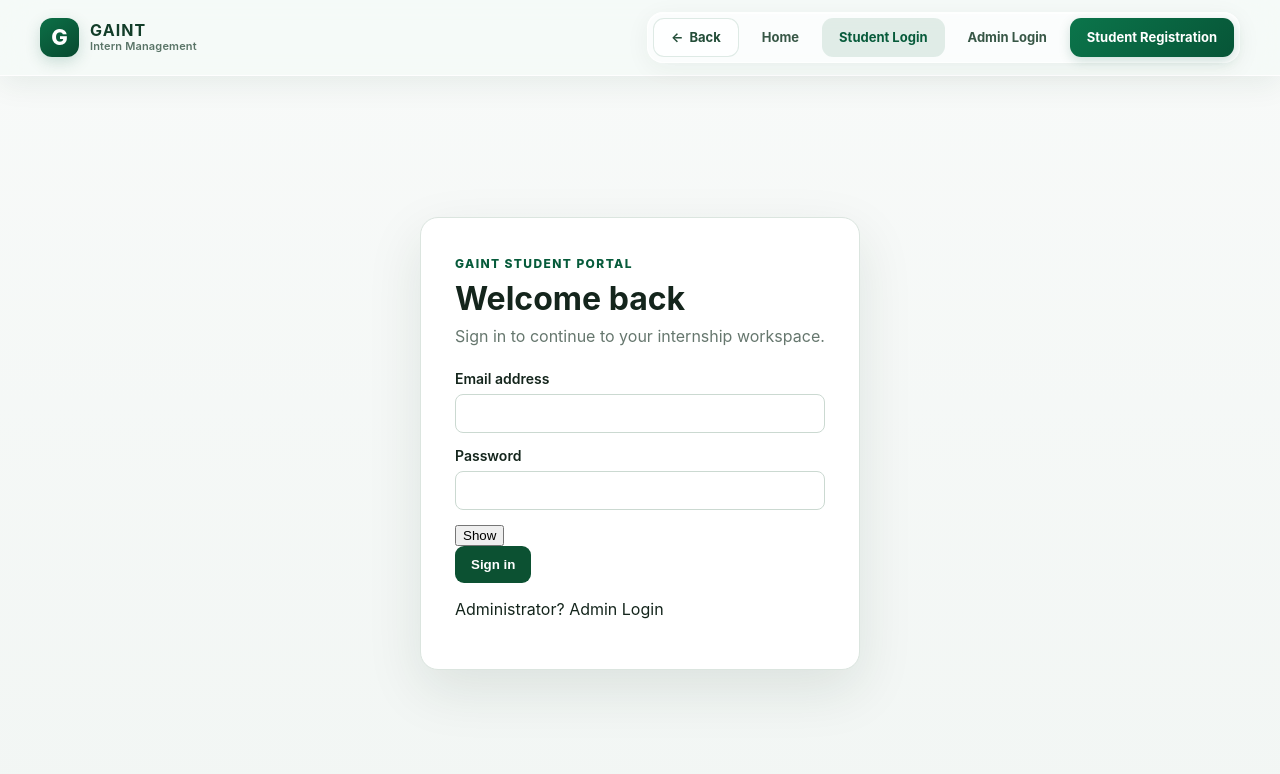
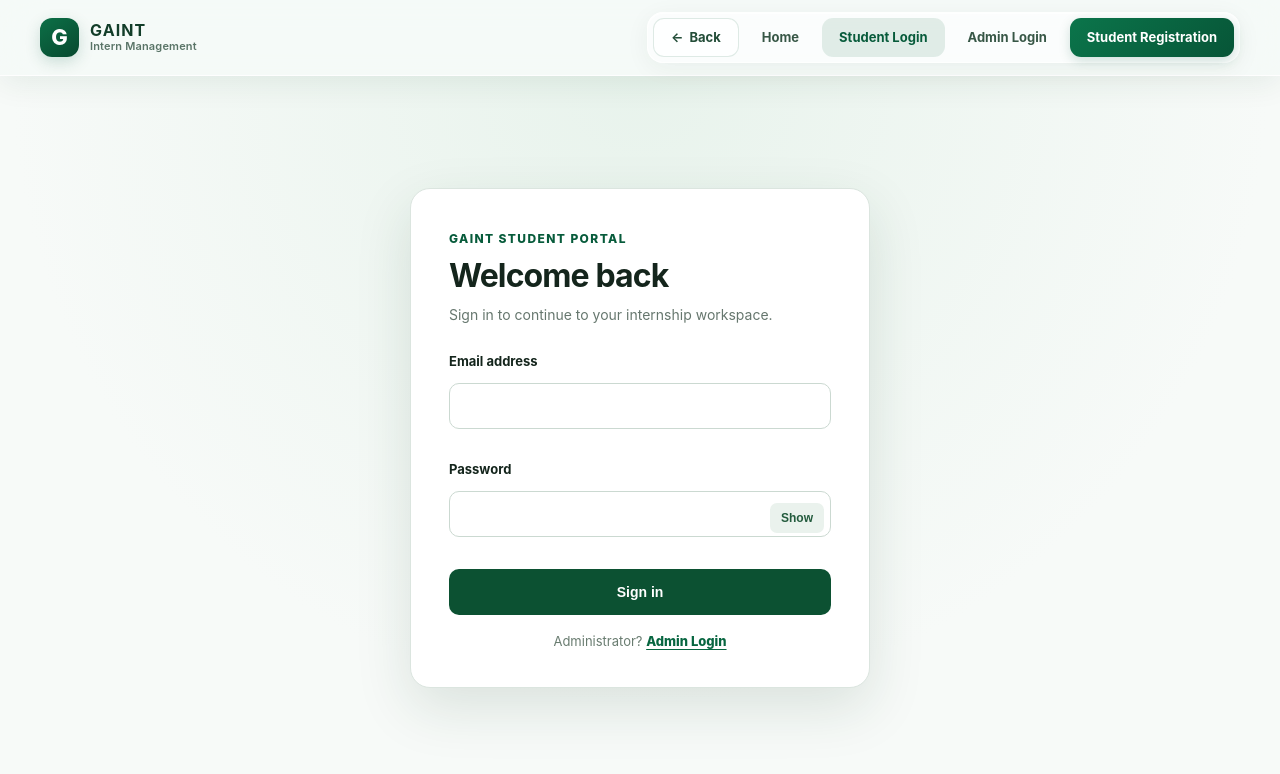
Before and after one commit to cloutgaint/InternsManagement, a Next.js app in the folder frontend/: page /login in a window 1280 px wide. Shown: the top 774 px of the page. Built offline with nearby package versions, Linux system fonts and the light colour scheme; no server answers.

Commit message:
style(auth): align login form and embed password visibility button

```diff
--- a/frontend/shared/globals.css
+++ b/frontend/shared/globals.css
@@ -245,3 +245,23 @@
 .simple-home a:focus-visible{outline:3px solid #35a575;outline-offset:4px}
 @media(max-width:750px){.simple-home-container{padding-left:20px;padding-right:20px}.simple-home-hero-content{padding:70px 0}.simple-home-hero h1{font-size:46px;letter-spacing:-1.7px}.simple-home-steps{grid-template-columns:1fr}.simple-home-step,.simple-home-step:not(:first-child){padding:20px 0;border-left:0;border-bottom:1px solid #e5ede7}.simple-home-bottom-inner{align-items:flex-start;flex-direction:column}}
 @media(prefers-reduced-motion:reduce){.simple-home *{transition:none!important}}
+
+/* Login: consistent field alignment, inline password toggle and primary CTA. */
+.auth-login-shell{min-height:calc(100vh - 76px);padding:60px 20px;background:radial-gradient(circle at 50% 0%,#e8f3ec,#f7faf8 65%);display:flex;align-items:center;justify-content:center}
+.auth-login-panel{width:min(460px,100%);padding:38px;border-radius:20px;box-shadow:0 20px 55px #163d2720}
+.auth-login-panel .auth-brand{margin-bottom:27px}
+.auth-login-panel .auth-brand h1{font-size:32px;letter-spacing:-.9px;margin:9px 0}
+.auth-login-panel .auth-brand p{font-size:14px;line-height:1.6}
+.auth-login-panel form{display:flex;flex-direction:column;gap:18px}
+.auth-login-panel .form-field{margin:0}
+.auth-login-panel .form-field label{display:block;margin:0 0 8px;font-size:13px;font-weight:700}
+.auth-login-panel .input{width:100%;height:46px;border-radius:10px;padding:0 13px;background:#fff;box-sizing:border-box}
+.auth-login-panel .input:focus{outline:2px solid #62b58a;outline-offset:1px}
+.auth-login-panel .password-wrap{position:relative}
+.auth-login-panel .password-wrap .input{padding-right:82px}
+.auth-login-panel .password-eye{position:absolute;right:7px;top:50%;transform:translateY(-50%);border:0;background:#eaf2ed;color:#235b3d;border-radius:7px;padding:8px 11px;font-size:12px;font-weight:700;cursor:pointer}
+.auth-login-panel .password-eye:focus-visible{outline:2px solid #168353}
+.auth-login-panel .auth-submit{width:100%;min-height:46px;margin:0;display:flex;align-items:center;justify-content:center;border-radius:10px;font-size:14px}
+.auth-login-switch{margin:0;text-align:center;color:#697c70;font-size:13px}
+.auth-login-switch a{color:#076640;font-weight:800;text-decoration:underline;text-underline-offset:3px}
+@media(max-width:550px){.auth-login-shell{padding:28px 16px}.auth-login-panel{padding:26px 22px}}
```
